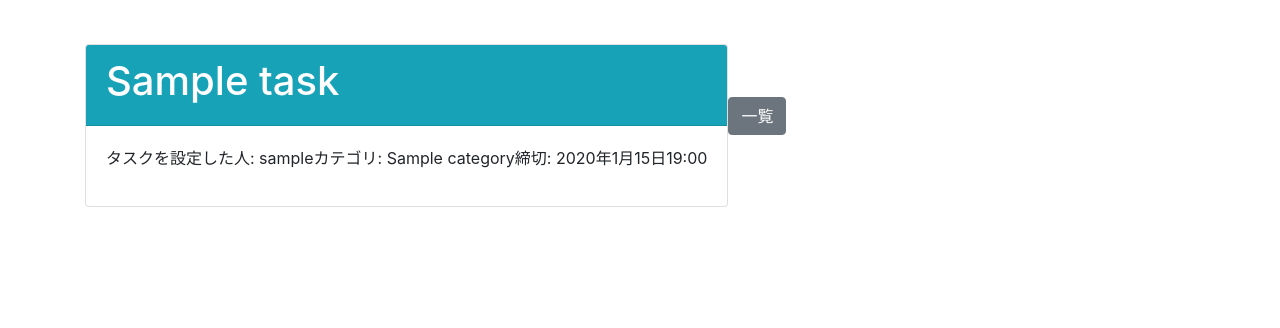
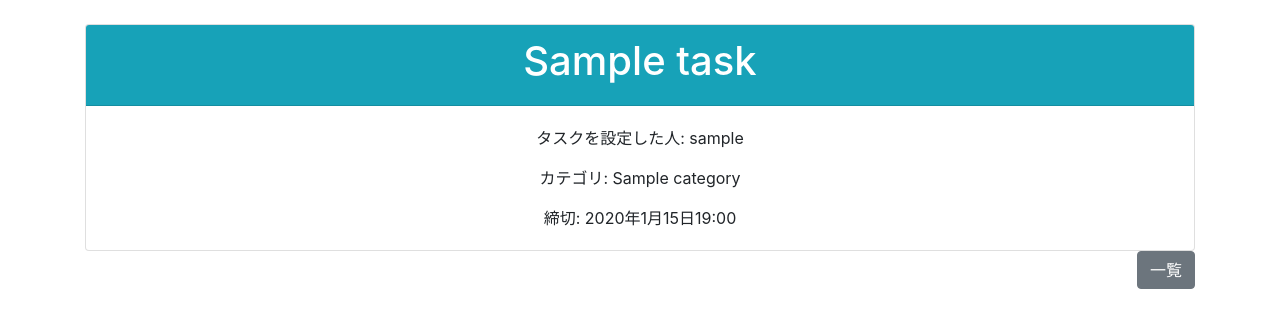
Before and after one commit to maooz4426/TodoList-Django, a Django app: page /todo/1/ in a window 1280 px wide. Shown: the part 56-384 px from the top of the page. Run offline with Django 4.2, Linux system fonts and the light colour scheme; a user stored in the database is signed in; tables that the repository leaves empty hold one stand-in row (values such as "Sample post"); some libraries are stand-ins or nearby versions.

Commit message:
レイアウトのバグ修正

```diff
--- a/todolist/todo/static/todo/style.css
+++ b/todolist/todo/static/todo/style.css
@@ -1,26 +1,22 @@
 
-div{
-    display: flex;
-}
-th{
-    width: 20%;
-}
+
+
 
 .header {
     display: flex;
     justify-content: space-between;
     align-items: center;
 }
-.card {
-    margin-top: 20px; /* 必要に応じて調整 */
-}
+/*.card {*/
+/*    margin-top: 20px; !* 必要に応じて調整 *!*/
+/*}*/
 
 .reverse{
     display: flex;
     justify-content: end;
     align-items: center;
 
-/*   bootstrapだと d-flex justify-content-end*/
+/*!*   bootstrapだと d-flex justify-content-end*!*/
 }
 
 /*上手くいかなかったのでbootstrapのd-flexを使用*/
--- a/todolist/todo/templates/todo/layout.html
+++ b/todolist/todo/templates/todo/layout.html
@@ -7,8 +7,7 @@
     <meta name="viewport" content="width=device-width, initial-scale=1">
 {#   <link href="https://cdn.jsdelivr.net/npm/bootstrap@5.0.2/dist/css/bootstrap.min.css" rel="stylesheet" integrity="sha384-EVSTQN3/azprG1Anm3QDgpJLIm9Nao0Yz1ztcQTwFspd3yD65VohhpuuCOmLASjC" crossorigin="anonymous">#}
 {#      バージョン5.0.2だとユーザー名の位置がずれたので4.0.0で固定#}
-      <link rel='stylesheet' href='https://maxcdn.bootstrapcdn.com/bootstrap/4.0.0/css/bootstrap.min.css' rel="stylesheet" integrity='sha384-Gn5384xqQ1aoWXA+058RXPxPg6fy4IWvTNh0E263XmFcJlSAwiGgFAW/dAiS6JXm' crossorigin='anonymous'>
-
+        <link rel='stylesheet' href='https://maxcdn.bootstrapcdn.com/bootstrap/4.0.0/css/bootstrap.min.css' integrity='sha384-Gn5384xqQ1aoWXA+058RXPxPg6fy4IWvTNh0E263XmFcJlSAwiGgFAW/dAiS6JXm' crossorigin='anonymous'>
       <link rel="stylesheet" href="{% static 'todo/style.css' %}">
       <style>
        body {padding-top: 80px;}
@@ -20,7 +19,7 @@
 <!--  ブレイクポイントはsmall -->
 
 <nav class='navbar navbar-expand-sm navbar-dark bg-dark fixed-top'>
-            <a class='navbar-brand' href='{% url "todo:list" %}'>TodoList</a>
+            <a class='navbar-brand ' href='{% url "todo:list" %}'>TodoList</a>
             <ul class='navbar-nav'>
 {#            ユーザーが認証されているかチェック#}
                 {% if user.is_authenticated %}
--- a/todolist/todo/templates/todo/task_list.html
+++ b/todolist/todo/templates/todo/task_list.html
@@ -1,7 +1,7 @@
 {% extends './layout.html' %}
 
 {% block content %}
-<div class="header">
+<div class="header ">
     <h1>Task一覧</h1>
         <a class="btn btn-primary" href="{% url 'todo:create' %}">作成</a>
 </div>
```
